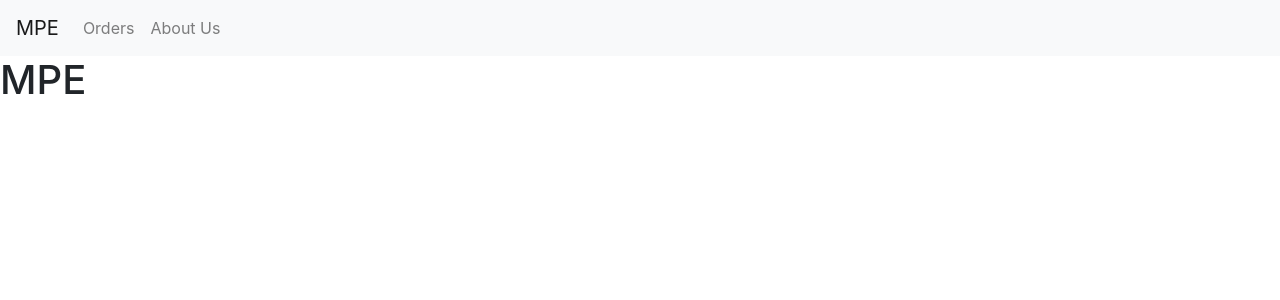
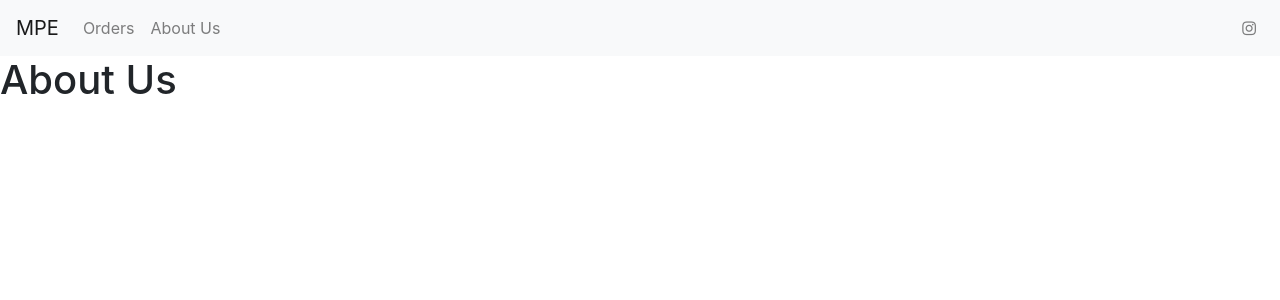
Before and after one commit to hermanjohn2/mpe-app, a React (Create React App) app in the folder client/: page /about-us in a window 1280 px wide. Shown: the top 300 px of the page. Built offline with nearby package versions, Linux system fonts and the light colour scheme.

Commit message:
Introduced react router to hand view changes by navigation. Created pages for application. Completed Navigation functionality and initialized home page carousel.

```diff
--- a/client/package.json
+++ b/client/package.json
@@ -9,6 +9,7 @@
 		"react": "^16.8.0",
 		"react-bootstrap": "^1.3.0",
 		"react-dom": "^16.8.0",
+		"react-router-dom": "^5.2.0",
 		"react-scripts": "^2.1.1"
 	},
 	"scripts": {
--- a/client/src/App.js
+++ b/client/src/App.js
@@ -1,13 +1,17 @@
 import React from 'react';
+import { BrowserRouter as Router, Route } from 'react-router-dom';
 
-import Navigation from './components/Navigation';
+import Home from './pages/Home';
+import Orders from './pages/Orders';
+import AboutUs from './pages/AboutUs';
 
 const App = () => {
 	return (
-		<div>
-			<Navigation />
-			<h1>MPE</h1>
-		</div>
+		<Router>
+			<Route exact path={['/', '/home']} component={Home} />
+			<Route exact path="/orders" component={Orders} />
+			<Route exact path="/about-us" component={AboutUs} />
+		</Router>
 	);
 };
 
--- a/client/src/components/Navigation/index.js
+++ b/client/src/components/Navigation/index.js
@@ -7,12 +7,19 @@ const Navigation = () => {
 	return (
 		<div>
 			<Navbar collapseOnSelect expand="lg" bg="light" variant="light">
-				<Navbar.Brand href="#home">MPE</Navbar.Brand>
+				<Navbar.Brand href="/home">MPE</Navbar.Brand>
 				<Navbar.Toggle aria-controls="responsive-navbar-nav" />
 				<Navbar.Collapse id="responsive-navbar-nav">
 					<Nav className="mr-auto">
-						<Nav.Link href="#orders">Orders</Nav.Link>
-						<Nav.Link href="#about-us">About Us</Nav.Link>
+						<Nav.Link href="/orders">Orders</Nav.Link>
+						<Nav.Link href="/about-us">About Us</Nav.Link>
+					</Nav>
+					<Nav>
+						<Nav.Link
+							href="https://www.instagram.com/mariettaprecisionedge/?hl=en"
+							target="_blank">
+							<i class="fa fa-instagram" aria-hidden="true"></i>
+						</Nav.Link>
 					</Nav>
 				</Navbar.Collapse>
 			</Navbar>
--- /dev/null
+++ b/client/src/pages/AboutUs/index.js
@@ -0,0 +1,14 @@
+import React from 'react';
+
+import Navigation from '../../components/Navigation';
+
+const AboutUs = () => {
+	return (
+		<div>
+			<Navigation />
+			<h1>About Us</h1>
+		</div>
+	);
+};
+
+export default AboutUs;
--- /dev/null
+++ b/client/src/pages/Home/index.js
@@ -0,0 +1,45 @@
+import React from 'react';
+import Carousel from 'react-bootstrap/Carousel';
+
+import Navigation from '../../components/Navigation';
+
+const carouselImages = [
+	{
+		id: 1,
+		src: '/images/dark-knife.jpeg'
+	},
+	{
+		id: 2,
+		src: '/images/scissor.jpeg'
+	},
+	{
+		id: 3,
+		src: '/images/knife-silver.jpeg'
+	},
+	{
+		id: 4,
+		src: '/images/scissor2.jpeg'
+	},
+	{
+		id: 5,
+		src: '/images/scissor3.jpeg'
+	}
+];
+
+const Home = () => {
+	return (
+		<div>
+			<Navigation />
+
+			<Carousel>
+				{carouselImages.map(image => (
+					<Carousel.Item key={image.id} className="px-1">
+						<img className="d-block w-100" src={image.src} alt="Sharpened tools" />
+					</Carousel.Item>
+				))}
+			</Carousel>
+		</div>
+	);
+};
+
+export default Home;
--- /dev/null
+++ b/client/src/pages/Orders/index.js
@@ -0,0 +1,14 @@
+import React from 'react';
+
+import Navigation from '../../components/Navigation';
+
+const Orders = () => {
+	return (
+		<div>
+			<Navigation />
+			<h1>Orders</h1>
+		</div>
+	);
+};
+
+export default Orders;
```
Also changed, not shown: 1 other file (tests, documents, lock files or other folders).
